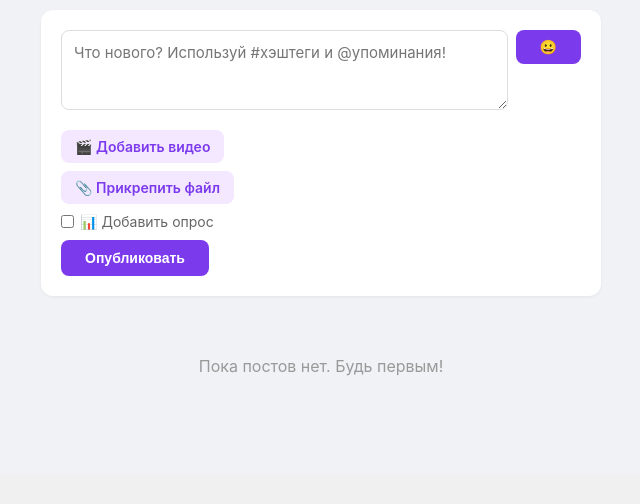
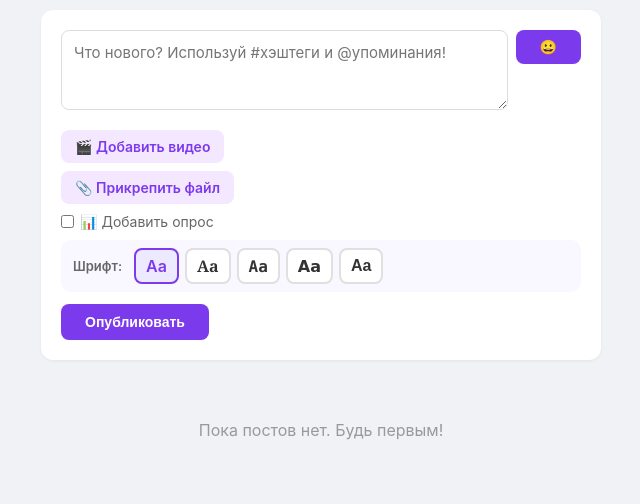
Before and after one commit to Pontik1987/mystical, a Flask app: page / in a window 1280 px wide. Shown: the part 326-830 px from the top of the page, without its empty margins (319-959 px from the left). Before the commit the page ends 702 px from the top, so only its background shows below. Run offline with Flask 3, Linux system fonts and the light colour scheme; the visitor is signed in with stand-in values (Sample User, id 1).

Commit message:
Кастомные шрифты в постах (5 вариантов)

```diff
--- a/app.py
+++ b/app.py
@@ -411,7 +411,12 @@ def create_post():
         return redirect(url_for('index'))
 
     if content:
-        post = Post(content=content, user_id=session['user_id'])
+        font_style = request.form.get('font_style', 'sans')
+        allowed_fonts = ['sans', 'serif', 'mono', 'cursive', 'fantasy']
+        if font_style not in allowed_fonts:
+            font_style = 'sans'
+
+        post = Post(content=content, user_id=session['user_id'], font_style=font_style)
 
         # Обработка видео
         video_file = request.files.get('video')
@@ -1385,6 +1390,12 @@ def edit_post(post_id):
         content = request.form.get('content', '').strip()
         if content:
             post.content = content
+
+            font_style = request.form.get('font_style', 'sans')
+            allowed_fonts = ['sans', 'serif', 'mono', 'cursive', 'fantasy']
+            if font_style in allowed_fonts:
+                post.font_style = font_style
+
             db.session.commit()
             flash('Пост обновлён')
         next_url = request.form.get('next') or url_for('index')
--- a/models.py
+++ b/models.py
@@ -136,6 +136,7 @@ class Post(db.Model):
     file = db.Column(db.String(200), nullable=True)
     file_name = db.Column(db.String(200), nullable=True)
     file_size = db.Column(db.Integer, nullable=True)
+    font_style = db.Column(db.String(20), default='sans')
     views = db.Column(db.Integer, default=0)
     is_pinned = db.Column(db.Boolean, default=False)
     created_at = db.Column(db.DateTime, default=datetime.utcnow)
--- a/static/style.css
+++ b/static/style.css
@@ -3489,3 +3489,77 @@ body.dark .profile-locked p { color: #b0b3b8; }
 /* Dark */
 body.dark .voice-record-btn:hover { background: #3a3b3c; }
 body.dark .voice-record-btn.recording { background: #dc2626; }
+
+/* --- Custom fonts --- */
+.font-sans { font-family: -apple-system, BlinkMacSystemFont, 'Segoe UI', sans-serif; }
+.font-serif { font-family: Georgia, 'Times New Roman', serif; }
+.font-mono { font-family: 'SF Mono', Monaco, Consolas, monospace; }
+.font-cursive { font-family: 'Snell Roundhand', 'Apple Chancery', cursive; }
+.font-fantasy { font-family: 'Papyrus', 'Luminari', fantasy; }
+
+.font-selector {
+    display: flex;
+    align-items: center;
+    gap: 6px;
+    flex-wrap: wrap;
+    margin-bottom: 12px;
+    padding: 8px 12px;
+    background: #f9f7ff;
+    border-radius: 10px;
+}
+
+.font-selector-label {
+    font-size: 13px;
+    font-weight: 600;
+    color: #666;
+    margin-right: 6px;
+}
+
+.font-btn {
+    cursor: pointer;
+    position: relative;
+}
+
+.font-btn input[type="radio"] {
+    display: none;
+}
+
+.font-preview {
+    display: inline-flex;
+    align-items: center;
+    justify-content: center;
+    min-width: 36px;
+    height: 36px;
+    padding: 0 10px;
+    border-radius: 8px;
+    background: white;
+    border: 2px solid #e0e0e0;
+    font-size: 16px;
+    font-weight: 600;
+    color: #333;
+    transition: all 0.15s;
+}
+
+.font-btn:hover .font-preview {
+    border-color: #a78bfa;
+}
+
+.font-btn input:checked + .font-preview {
+    border-color: #7c3aed;
+    background: #ede9fe;
+    color: #7c3aed;
+}
+
+/* Dark */
+body.dark .font-selector { background: #2a2340; }
+body.dark .font-selector-label { color: #b0b3b8; }
+body.dark .font-preview {
+    background: #3a3b3c;
+    border-color: #4a4b4c;
+    color: #e4e6eb;
+}
+body.dark .font-btn input:checked + .font-preview {
+    background: #4c1d95;
+    border-color: #a78bfa;
+    color: white;
+}
--- a/templates/_post.html
+++ b/templates/_post.html
@@ -9,7 +9,7 @@
             {{ post.created_at.strftime('%d.%m.%Y %H:%M') }}
         </span>
     </div>
-    <div class="post-content">{{ post.content|linkify }}</div>
+    <div class="post-content font-{{ post.font_style or 'sans' }}">{{ post.content|linkify }}</div>
 
     {% if post.video %}
         <div class="post-video">
--- a/templates/index.html
+++ b/templates/index.html
@@ -119,6 +119,30 @@
                     <input type="text" name="poll_option_4" placeholder="Вариант 3 (необязательно)" maxlength="200" class="poll-input">
                 </div>
 
+                <div class="font-selector">
+                    <span class="font-selector-label">Шрифт:</span>
+                    <label class="font-btn">
+                        <input type="radio" name="font_style" value="sans" checked>
+                        <span class="font-preview font-sans">Aa</span>
+                    </label>
+                    <label class="font-btn">
+                        <input type="radio" name="font_style" value="serif">
+                        <span class="font-preview font-serif">Aa</span>
+                    </label>
+                    <label class="font-btn">
+                        <input type="radio" name="font_style" value="mono">
+                        <span class="font-preview font-mono">Aa</span>
+                    </label>
+                    <label class="font-btn">
+                        <input type="radio" name="font_style" value="cursive">
+                        <span class="font-preview font-cursive">Aa</span>
+                    </label>
+                    <label class="font-btn">
+                        <input type="radio" name="font_style" value="fantasy">
+                        <span class="font-preview font-fantasy">Aa</span>
+                    </label>
+                </div>
+
                 <button type="submit">Опубликовать</button>
             </form>
         </div>
```
Also changed, not shown: templates/edit_post.html (+24 -0 lines).
